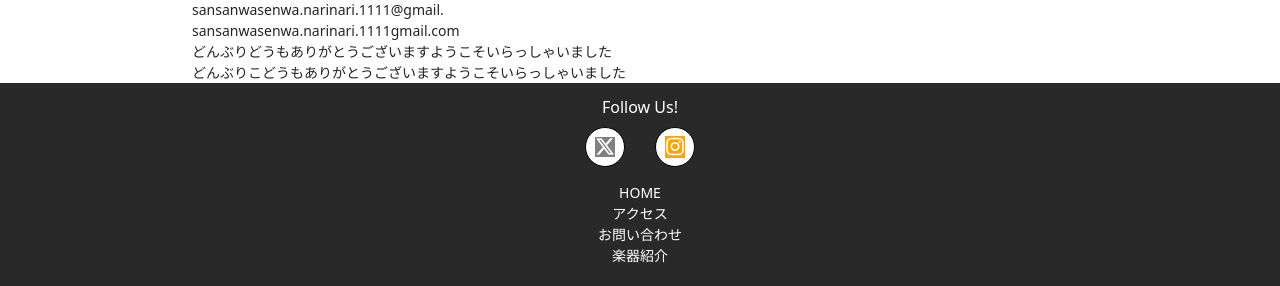
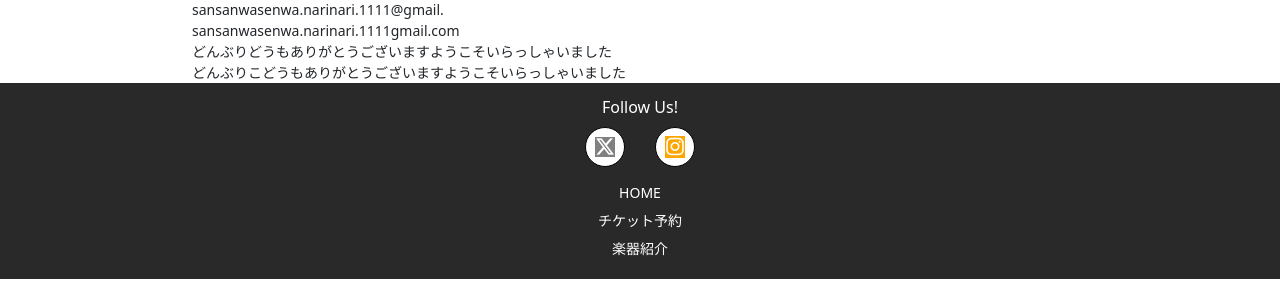
Before and after one commit to web-port4110-code/web-site-HELLO-MUSIC, a PHP site: page /web-site-HELLO-MUSIC/form.php in a window 1280 px wide. Shown: the part 904-1190 px from the top of the page. Run offline with PHP 8.4, Linux system fonts and the light colour scheme; some libraries are stand-ins or nearby versions.

Commit message:
ナビゲーションの項目とトップマージンを変更しました

```diff
--- a/css/footer.css
+++ b/css/footer.css
@@ -57,10 +57,15 @@
     text-align: center;
 }
 
+.footerNav p:nth-child(n+2) {
+    margin-top: 7px;
+}
+
+/*
 .footerNav li {
     display: flex;
     justify-content: center;
-    margin-bottom: 7px;
+    margin-bottom: 15px;
     list-style-type: none;
     list-style-position: inside;
 }
@@ -68,7 +73,7 @@
 .footerNav li:last-child {
     margin-bottom: 7px;
 }
-
+*/
 .footerNav a {
     color: #fff;
 }
--- a/php_mojure/footer.php
+++ b/php_mojure/footer.php
@@ -12,8 +12,7 @@
     </section>
     <section class="footerNav">
         <p><a href="#">HOME</a></p>
-        <p><a href="#">アクセス</a></p>
-        <p><a href="#">お問い合わせ</a></p>
+        <p><a href="#">チケット予約</a></p>
         <p><a href="#">楽器紹介</a></p>
     </section>
 </div>
```
